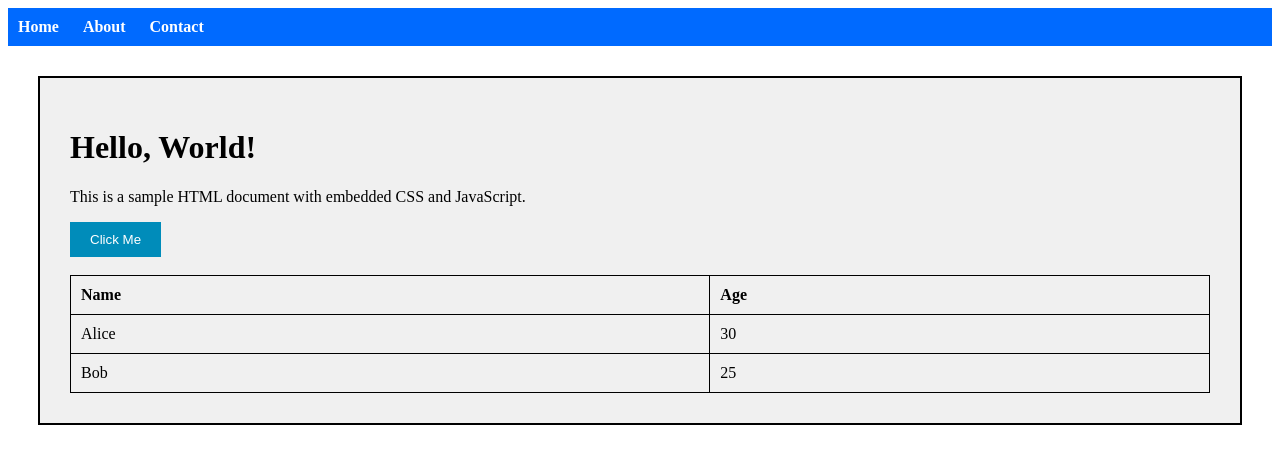
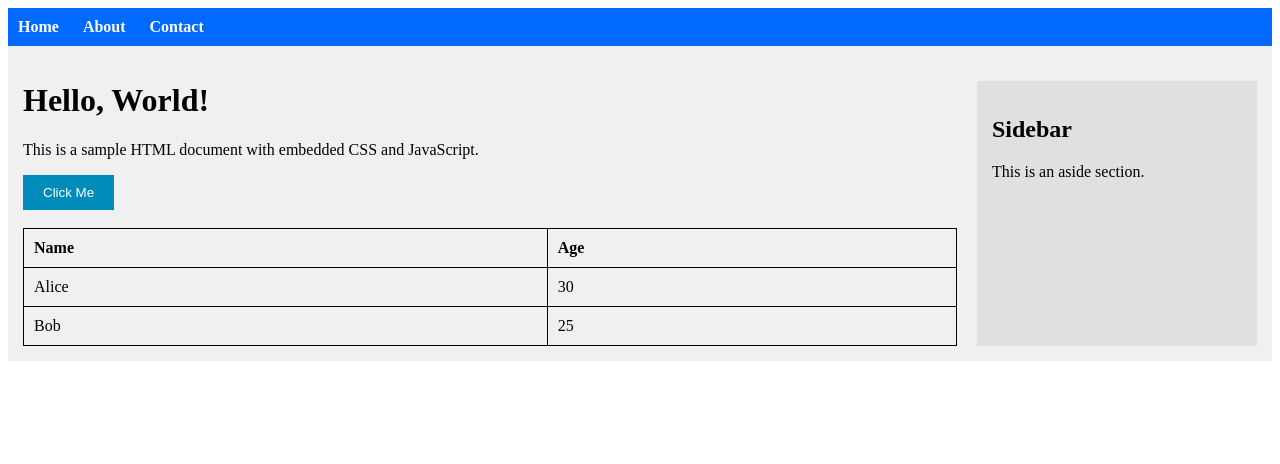
Before and after one commit to musolee1/ornek-html-calismasi, a plain HTML site: page docs/index.html in a window 1280 px wide. Drawn offline with Linux system fonts and the light colour scheme.

Commit message:
aside eklendi / added

```diff
--- a/docs/index.html
+++ b/docs/index.html
@@ -7,10 +7,11 @@
 
     <style>
         .container {
-            border: 2px solid #000000;
-            padding: 30px;
-            margin:30px;
+            padding: 15px;
+            margin:0px;
             background-color: #f0f0f0;
+            display: flex;
+            gap: 20px;
         }
         nav ul {
             list-style-type: none;
@@ -52,6 +53,14 @@
             padding: 10px;
             text-align: left;
         }
+        aside {
+            background-color: #e0e0e0;
+            padding: 15px;
+            margin-top: 20px;
+            order: 2;
+            flex-shrink: 0;
+            min-width: 250px;
+        }
 
     </style>
 
@@ -68,6 +77,7 @@
         </ul>
     </nav>
     <div class="container">
+        <div style="flex: 1;">
             <h1>Hello, World!</h1>
             <p>This is a sample HTML document with embedded CSS and JavaScript.</p>
 
@@ -89,5 +99,11 @@
                 </tr>
             </table>
         </div>
+
+        <aside>
+            <h2>Sidebar</h2>
+            <p>This is an aside section.</p>
+        </aside>
+    </div>
 </body>
 </html>
```
Lines whose indentation alone changed are shown as unchanged.
